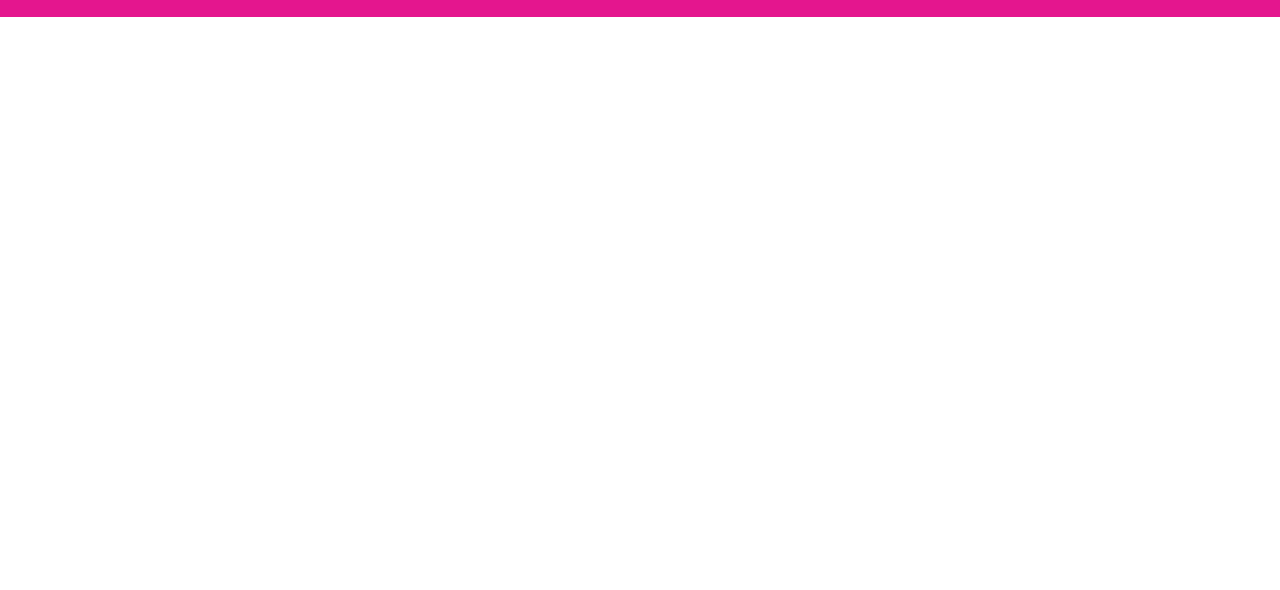
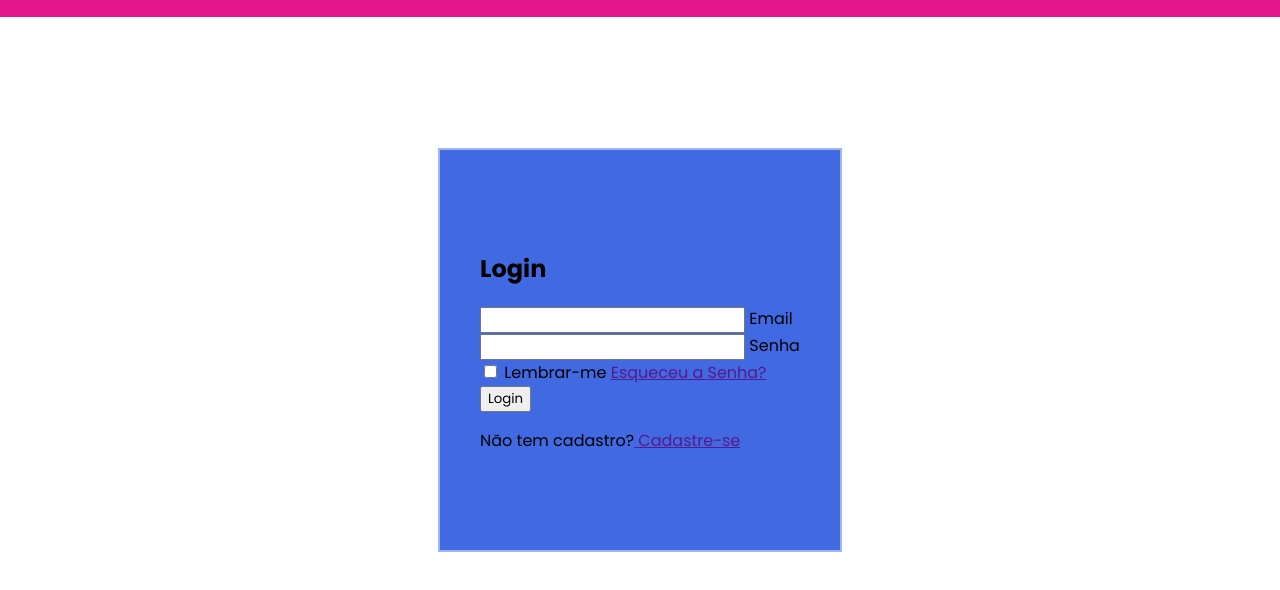
Before and after one commit to Gustavo1701/form-html, a plain HTML site: page index.html in a window 1280 px wide. Shown: the part 58-648 px from the top of the page. Drawn offline with nearby package versions, Linux system fonts and the light colour scheme.

Commit message:
Criando o form do login e centralizando

```diff
--- a/index.css
+++ b/index.css
@@ -17,7 +17,24 @@ header {
 }
 
 body {
-    background-repeat: no-repeat;
-    background-size: cover;
-    background-attachment: fixed;
+
+    display: flex;
+    justify-content: center;
+    align-items: center;
+    min-height: 100vh;
 }
+
+.logo {
+
+}
+
+main {
+    background-color: royalblue;
+    position: relative;
+    width: 400px;
+    height: 400px;
+    border: 2px solid rgba(255, 255, 255, .5);
+    display: flex;
+    justify-content: center;
+    align-items: center;
+}
--- a/index.html
+++ b/index.html
@@ -1,13 +1,18 @@
 <!DOCTYPE html>
 <html lang="en">
+
 <head>
     <meta charset="UTF-8">
     <meta name="viewport" content="width=device-width, initial-scale=1.0">
 
     <link rel="stylesheet" href="index.css">
 
+    <script type="module" src="https://unpkg.com/ionicons@7.1.0/dist/ionicons/ionicons.esm.js"></script>
+    <script nomodule src="https://unpkg.com/ionicons@7.1.0/dist/ionicons/ionicons.js"></script>
+
     <title>Form login</title>
 </head>
+
 <body>
     <header>
         <h2 class="logo">Logo</h2>
@@ -21,5 +26,41 @@
             <button class="btn-login">Login</button>
         </nav>
     </header>
+
+    <main>
+
+        <span class="icons">
+
+        </span>
+
+        <div class="form-box login">
+            <h2>Login</h2>
+            <form>
+
+                <div class="input-box">
+                    <input id="email" type="email">
+                    <label for="email">Email</label>
+                </div>
+
+                <div class="input-box">
+                    <input id="password" type="password">
+                    <label for="password">Senha</label>
+                </div>
+
+                <div class="lembrar">
+                    <input type="checkbox" id="lembrar">
+                    <label for="lembrar">Lembrar-me</label>
+
+                    <a href="" class="esqueceu-senha">Esqueceu a Senha?</a>
+                </div>
+
+                <button class="btn-login" type="submit">Login</button>
+
+                <p>Não tem cadastro?<a href=""> Cadastre-se</a></p>
+
+            </form>
+        </div>
+    </main>
 </body>
+
 </html>
```
